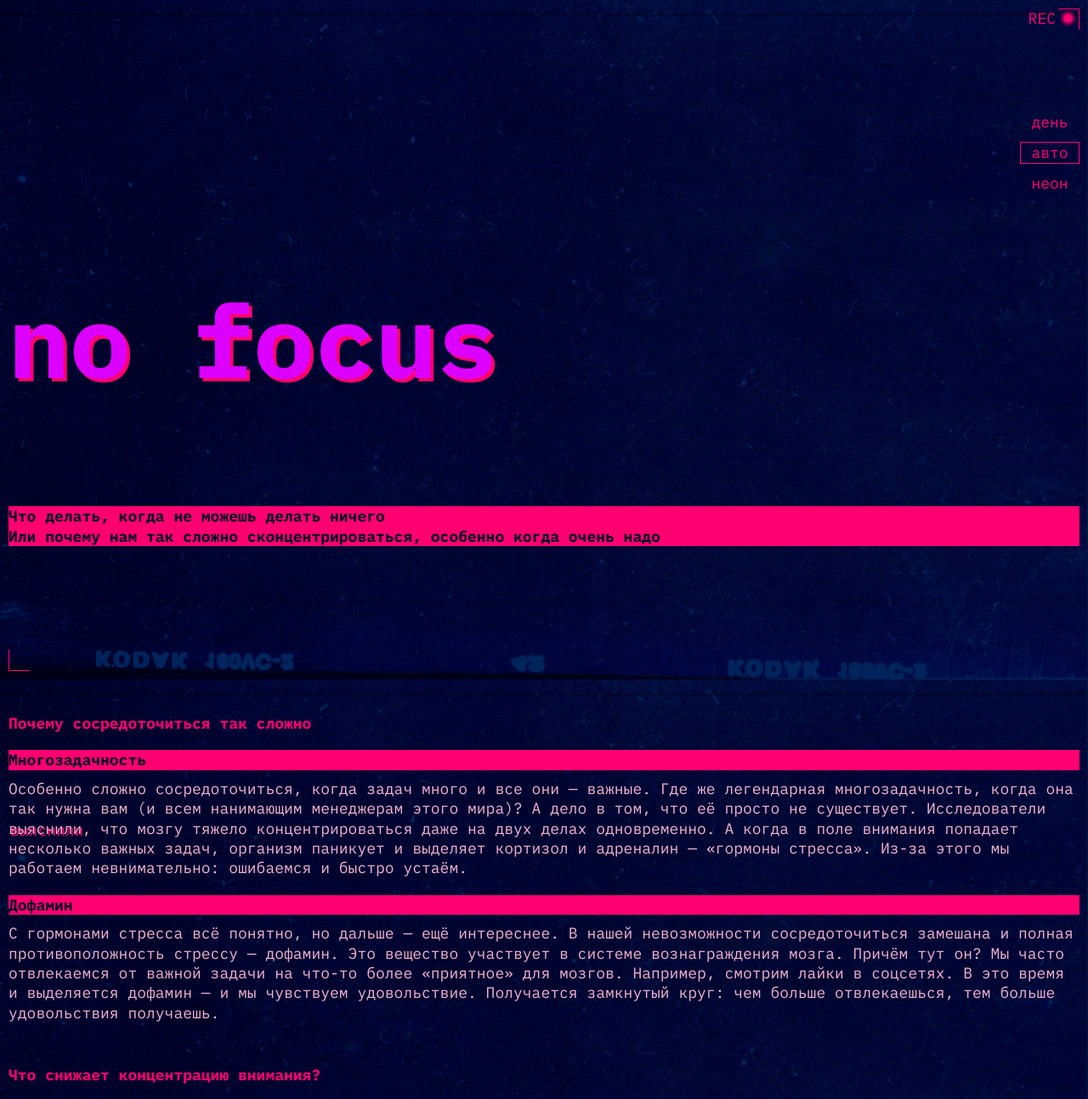
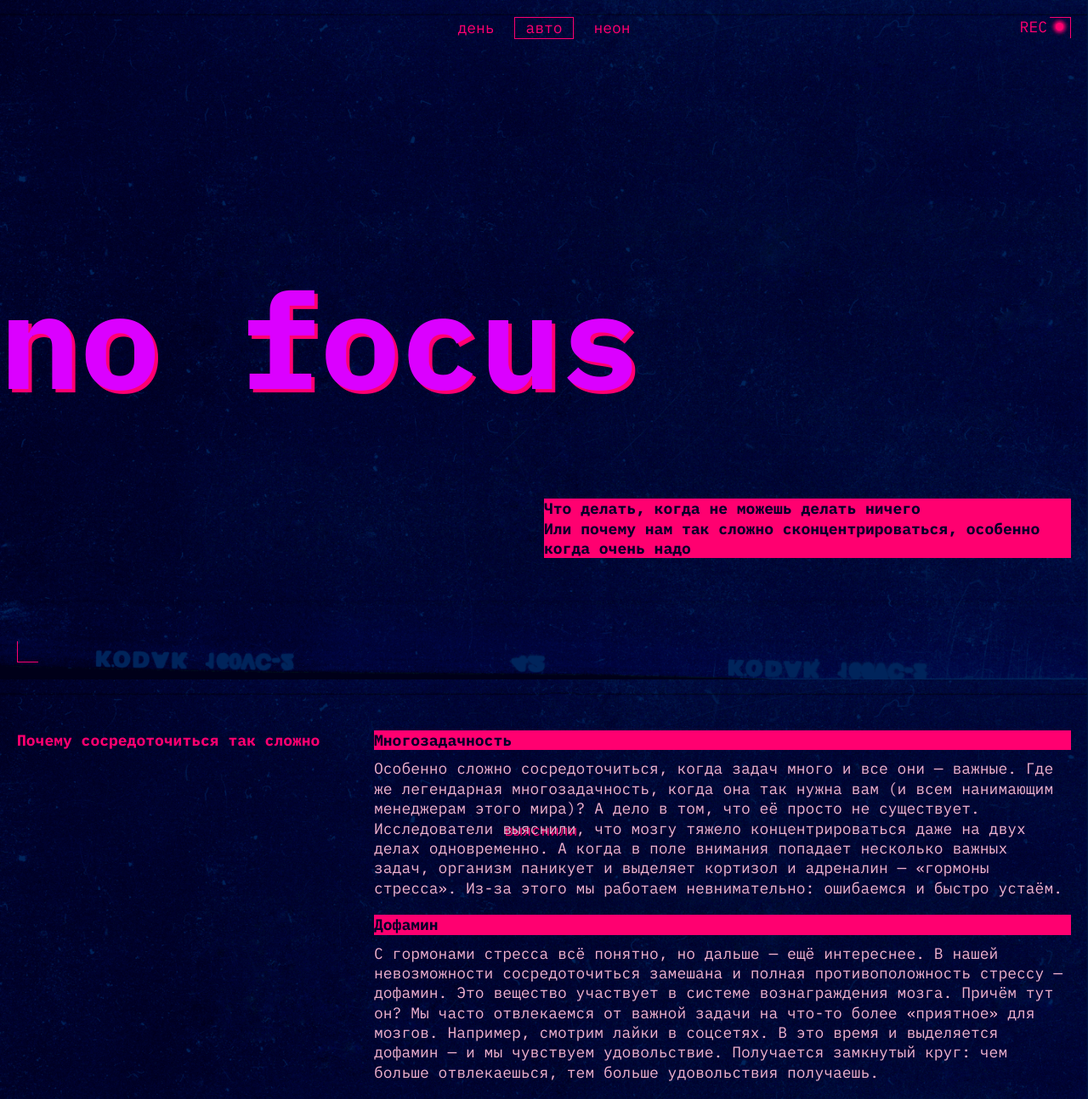
Before and after one commit to ymaragre/slozhno-sosredotochitsya-fd, a plain HTML site: page index.html in a window 1280 px wide. Shown: the top 1294 px of the page at 85% size. Drawn offline with Linux system fonts and the light colour scheme.

Commit message:
feat: adaptive for tablet and pc

```diff
--- a/index.html
+++ b/index.html
@@ -204,6 +204,7 @@
       </section>
       <section class="gallery content-section">
         <h2 class="section-title title-decor">А можно в картинках?</h2>
+        <div class="gallery__image-container">
           <img
             class="gallery__image"
             src="./images/sunset.png"
@@ -234,6 +235,7 @@
             alt="Уютная улица в японском стиле"
             loading="lazy"
           >
+        </div>
       </section>
     </main>
     <footer class="footer decorated-zone">
--- a/styles/style.css
+++ b/styles/style.css
@@ -3,7 +3,6 @@
 .page {
   /* сохраните в разметке и стилях класс page у тега body.
   Он удобен, чтобы составлять селекторы для разных цветовых тем. */
-
 
   background-color: var(--bg-color);
   background-image: var(--bg-image);
@@ -18,15 +17,16 @@
   display: grid;
   grid-template-columns: 1fr;
   grid-template-rows: 1fr min-content 1fr;
+  align-items: center;
   block-size: max(668px, 100dvb);
-  padding: var(--indent-small);
+  padding: var(--padding-page);
 }
 
 .decorated-zone::before {
   content: '';
   position: absolute;
-  top: var(--indent-small);
-  right: var(--indent-small);
+  top: var(--padding-page);
+  right: var(--padding-page);
   display: block;
   width: 25px;
   height: 25px;
@@ -37,8 +37,8 @@
 .decorated-zone::after {
   content: '';
   position: absolute;
-  bottom: var(--indent-small);
-  left: var(--indent-small);
+  bottom: var(--padding-page);
+  left: var(--padding-page);
   display: block;
   width: 25px;
   height: 25px;
@@ -48,8 +48,8 @@
 
 .header__decor {
   position: absolute;
-  top: var(--indent-small);
-  right: 19px;
+  top: var(--padding-page);
+  right: calc(var(--padding-page) + 9px);
   display: flex;
   align-items: center;
   gap: var(--indent-small);
@@ -68,7 +68,6 @@
 }
 
 .header__theme-menu {
-  align-self: center;
   justify-self: end;
   color: var(--accent-color);
 }
@@ -113,28 +112,20 @@
   text-transform: lowercase;
 }
 
-.header__title {
-
-}
-
-.header__text {
-  align-self: center;
-}
-
 .content-section {
   display: grid;
   grid-template-columns: 1fr;
   gap: var(--indent-large);
-  padding-block: 25px;
-  padding-inline: var(--indent-small);
+  padding-block: var(--indent-section);
+  padding-inline: var(--padding-page);
 }
 
 .content-section:first-child {
-  padding-block-start: 40px;
+  padding-block-start: var(--end-indent-section);
 }
 
 .content-section:last-child {
-  padding-block-end: 40px;
+  padding-block-end: var(--end-indent-section);
 }
 
 .section-title {
@@ -143,15 +134,9 @@
 }
 
 .section-list {
-
-}
-
-.section-list-item:not(:last-child) {
-  margin-bottom: var(--indent-large);
-}
-
-.card {
-
+  display: grid;
+  grid-template-columns: 1fr;
+  gap: var(--indent-large);
 }
 
 .card__title {
@@ -189,12 +174,27 @@
   outline: 1px solid currentColor;
 }
 
+/* повышенная специфичность, чтобы всегда оставалась одна колонка */
+
+.gallery.content-section {
+  grid-template-columns: 1fr;
+}
+
 .gallery {
-  gap: var(--indent-small)
+  gap: var(--indent-small);
+}
+
+.gallery__image-container {
+  display: grid;
+  grid-template-columns: 1fr;
+  gap: var(--indent-small);
 }
 
 .gallery__image {
   width: 100%;
+  height: 100%;
+  object-fit: cover;
+  object-position: center;
 }
 
 .footer {
@@ -222,3 +222,82 @@
     border-color: currentColor;
   }
 }
+
+@media (width >= 768px) {
+  :root {
+    --padding-page: var(--indent-large);
+    --indent-section: 40px;
+    --end-indent-section: 60px;
+  }
+
+  .title {
+    font-size: clamp(7.5rem, 0.5625rem + 14.4531vw, 9.8125rem);
+  }
+
+  .header__title {
+    margin-left: calc(var(--padding-page) * -1);
+  }
+
+  .header__text {
+    max-width: 50%;
+    justify-self: end;
+  }
+
+  .content-section {
+    grid-template-columns: 1fr 2fr;
+  }
+
+  .hindrance .section-list {
+    grid-column: 1 / -1;
+  }
+
+  .gallery {
+    gap: var(--indent-large);
+  }
+
+  .gallery__image-container {
+    grid-template-columns: repeat(3, 1fr);
+    grid-template-rows: repeat(3, min-content);
+    gap: var(--indent-large);
+  }
+
+  .gallery__image:nth-of-type(1) {
+    grid-column: span 2;
+  }
+
+  .gallery__image:nth-of-type(2) {
+    grid-row: span 2;
+  }
+
+  .gallery__image:nth-of-type(3) {
+    grid-row: span 2;
+  }
+
+  .gallery__image:nth-of-type(5) {
+    grid-column: span 2;
+  }
+}
+
+@media (width >= 1024px) {
+  .header__theme-menu {
+    justify-self: center;
+    align-self: start;
+  }
+
+  .header__theme-menu-list {
+    flex-direction: row;
+  }
+
+  .content-section {
+    grid-template-columns: repeat(3, 1fr);
+  }
+
+  .difficulties .section-list,
+  .advices .section-list {
+    grid-column: 2 / -1;
+  }
+
+  .hindrance .section-list {
+    grid-template-columns: repeat(3, 1fr);
+  }
+}
--- a/styles/variables.css
+++ b/styles/variables.css
@@ -15,4 +15,8 @@
   --main-font-size: 1.125rem;
   --indent-small: 10px;
   --indent-large: 20px;
+
+  --padding-page: var(--indent-small);
+  --indent-section: 25px;
+  --end-indent-section: 40px;
 }
```
Lines whose indentation alone changed are shown as unchanged.
